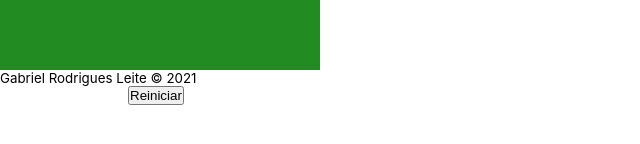
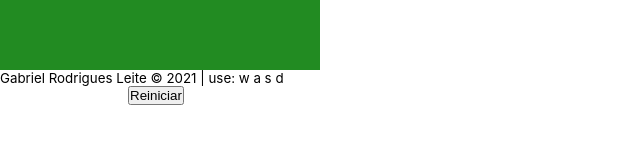
Before and after one commit to gabrielrodriguesleite/react-snake, a React (Create React App) app: page / in a window 1280 px wide. Shown: the part 250-394 px from the top of the page, without its empty margins (0-640 px from the left). Built offline with nearby package versions, Linux system fonts and the light colour scheme.

Commit message:
[deploy] inicial

```diff
--- a/package.json
+++ b/package.json
@@ -1,5 +1,6 @@
 {
   "name": "javascript-react-snake",
+  "homepage": "https://gabrielrodriguesleite.github.io/react-snake/",
   "version": "0.1.0",
   "private": true,
   "dependencies": {
@@ -13,6 +14,8 @@
   },
   "scripts": {
     "start": "react-scripts start",
+    "predeploy": "npm run build",
+    "deploy": "gh-pages -d build",
     "build": "react-scripts build",
     "test": "react-scripts test",
     "eject": "react-scripts eject"
@@ -34,5 +37,8 @@
       "last 1 firefox version",
       "last 1 safari version"
     ]
+  },
+  "devDependencies": {
+    "gh-pages": "^3.2.3"
   }
 }
--- a/src/App.js
+++ b/src/App.js
@@ -5,7 +5,7 @@ function App() {
   return (
     <>
       <Snake />
-      <p>Gabriel Rodrigues Leite © 2021</p>
+      <p>Gabriel Rodrigues Leite © 2021 | use: w a s d</p>
     </>
   );
 }
```
Also changed, not shown: 2 other files (tests, documents, lock files or other folders).
